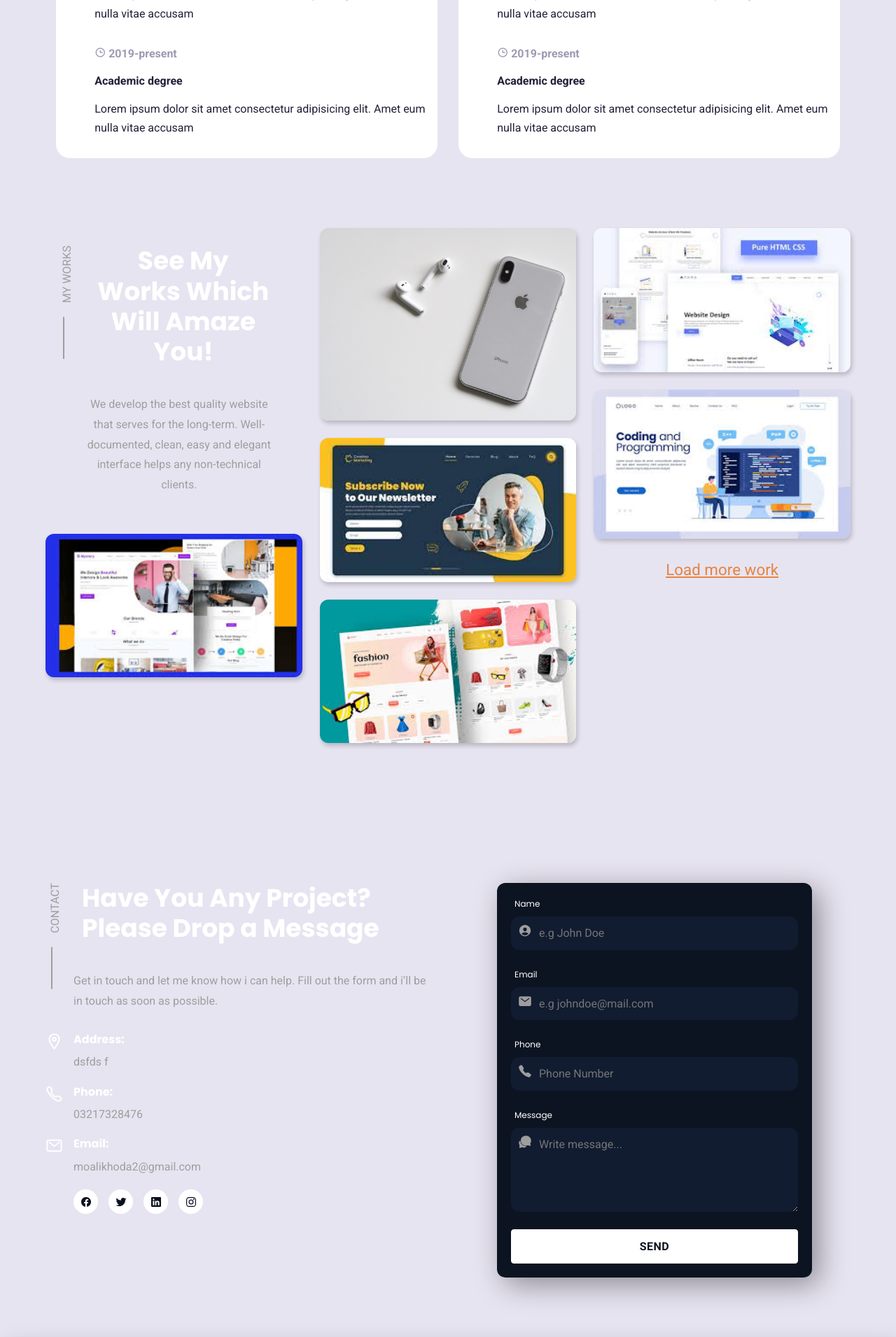
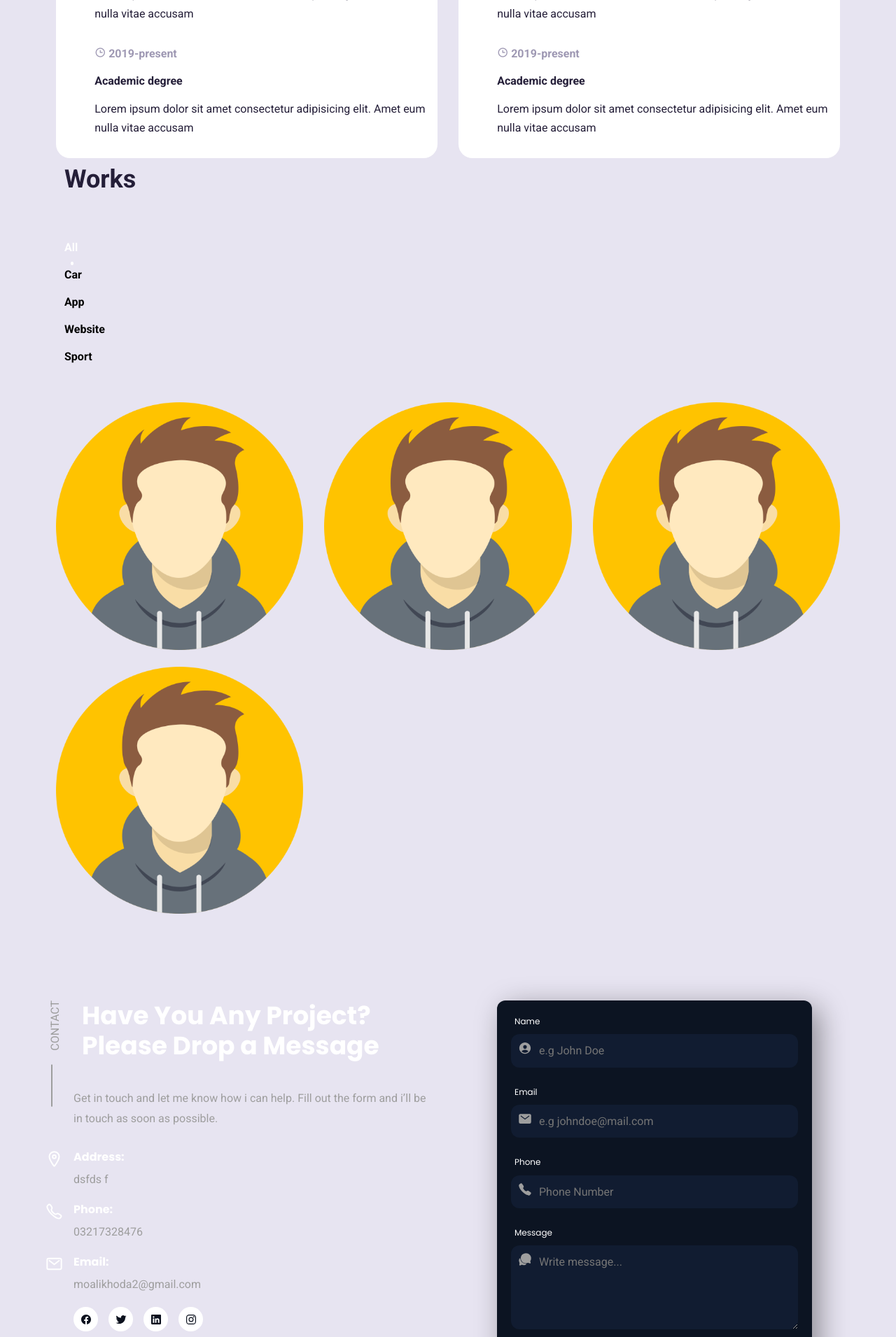
Before and after one commit to alikhodabakhsh/Portfolio, a Django app: page / in a window 1280 px wide. Shown: the part 2241-4152 px from the top of the page at 70% size. Run offline with Django 4.2, Linux system fonts and the light colour scheme; data comes from the database, SQL or seed files in the repository; some libraries are stand-ins or nearby versions; some web fonts are replaced.

Commit message:
frontend portfolio

```diff
--- a/config/settings.py
+++ b/config/settings.py
@@ -41,6 +41,7 @@
     'portfolio',
 
     'ckeditor',
+    'livereload',
 ]
 
 MIDDLEWARE = [
@@ -51,6 +52,7 @@
     'django.contrib.auth.middleware.AuthenticationMiddleware',
     'django.contrib.messages.middleware.MessageMiddleware',
     'django.middleware.clickjacking.XFrameOptionsMiddleware',
+    'livereload.middleware.LiveReloadScript',
 ]
 
 ROOT_URLCONF = 'config.urls'
--- a/portfolio/models.py
+++ b/portfolio/models.py
@@ -1,5 +1,3 @@
-from ast import arg
-from audioop import reverse
 from django.db import models
 from django.contrib.auth.models import User
 from django.template.defaultfilters import slugify
@@ -13,9 +11,8 @@
         verbose_name_plural = 'Skills'
         verbose_name = "Skill"
     name = models.CharField(max_length=20, blank=True, null=True)
-    image = models.FileField(blank =True, null=True, upload_to="Skills/")
+    image = models.FileField(blank=True, null=True, upload_to="Skills/")
     is_key_skill = models.BooleanField(default=False)
-
 
     def __str__(self):
         return self.name
@@ -27,11 +24,12 @@
         verbose_name_plural = 'Tools'
         verbose_name = "Tool"
     name = models.CharField(max_length=20, blank=True, null=True)
-    image = models.FileField(blank =True, null=True, upload_to="Tools/")
+    image = models.FileField(blank=True, null=True, upload_to="Tools/")
     is_key_tool = models.BooleanField(default=False)
 
     def __str__(self):
         return self.name
+
 
 class AboutMe(models.Model):
 
@@ -43,20 +41,19 @@
     body = RichTextField(blank=True, null=True)
     banner = models.ImageField(blank=True, null=True, upload_to="banner/")
 
-
     def __str__(self):
         return self.title
+
 
 class History(models.Model):
 
     class Meta:
-        verbose_name_plural = 'Histotys'
-        verbose_name = "Histoty"
+        verbose_name_plural = 'History'
+        verbose_name = "History"
 
     experience = models.IntegerField(default=10, blank=True, null=True)
     completed_project = models.IntegerField(default=10, blank=True, null=True)
     happy_client = models.IntegerField(default=10, blank=True, null=True)
-
 
 
 class UserProfile(models.Model):
@@ -74,8 +71,10 @@
     address = models.CharField(max_length=200, blank=True, null=True)
     skills = models.ManyToManyField(Skill, blank=True)
     tools = models.ManyToManyField(Tool, blank=True)
-    about_me = models.OneToOneField(AboutMe, on_delete=models.CASCADE, blank=True, null=True)
-    histoty = models.OneToOneField(History, on_delete=models.CASCADE, blank=True, null=True)
+    about_me = models.OneToOneField(
+        AboutMe, on_delete=models.CASCADE, blank=True, null=True)
+    histoty = models.OneToOneField(
+        History, on_delete=models.CASCADE, blank=True, null=True)
 
     # Social Network
     github = models.URLField(blank=True, null=True)
@@ -87,6 +86,7 @@
     def __str__(self):
         return f'{self.user.first_name} {self.user.last_name}'
 
+
 class ContactProfile(models.Model):
 
     class Meta:
@@ -94,7 +94,7 @@
         verbose_name = 'Contact Profile'
         ordering = ["timestamp"]
     timestamp = models.DateTimeField(auto_now_add=True)
-    name = models.CharField(verbose_name="Name",max_length=100)
+    name = models.CharField(verbose_name="Name", max_length=100)
     email = models.EmailField(verbose_name="Email")
     message = models.TextField(verbose_name="Message")
 
@@ -110,17 +110,15 @@
         ordering = ["name"]
 
     name = models.CharField(max_length=200, blank=True, null=True)
-    slug = models.SlugField(null=False, unique=True )
+    slug = models.SlugField(null=False, unique=True)
     description = models.CharField(max_length=500, blank=True, null=True)
     body = RichTextField(blank=True, null=True)
     image = models.ImageField(blank=True, null=True, upload_to="portfolio")
     date = models.DateTimeField(blank=True, null=True)
     is_active = models.BooleanField(default=True)
 
-
     def __str__(self):
         return self.name
-
 
     def save(self, *args, **kwargs):
         if not self.slug:
--- a/static/assets/css/style.css
+++ b/static/assets/css/style.css
@@ -748,10 +748,108 @@
 
 
 /*-----------------------------------*\
- * #PROJECT
+ * #Portfolio
 \*-----------------------------------*/
+.portfolio .portfolio-filter{
+  flex: 0 0 100%;
+  max-width: 100%;
+  text-align: center;
+  margin-bottom: var(--m-2-5);
+}
+.portfolio .portfolio-filter button{
+  border: none;
+  background-color: transparent;
+  font-weight: var(--font-semibold);
+  text-transform: capitalize;
+  margin: var(--m-0-75);
+  cursor: pointer;
+  white-space: nowrap;
+  transition: 0.3s;
+}
+.portfolio .portfolio-filter button.active{
+  color: var(--color-primary);
+  position: relative;
+}
+.portfolio .portfolio-filter button.active::after{
+  content: '';
+  position: absolute;
+  bottom: -0.75rem;
+  left: 45%;
+  width: 0.3rem;
+  height: 0.3rem;
+  background-color: var(--color-primary);
+  border-radius: 50%;
+}
+.portfolio-item{
+  flex: 0 0 33.33%;
+  max-width: 33.33%;
+  margin-bottom: var(--m-1-5);
+}
+.portfolio-item-inner{
+  position: relative;
+  overflow: hidden;
+}
+.portfolio-item .mask{
+  background: rgba(0,0,0,.9);
+  position: absolute;
+  left: 0;
+  top: 0;
+  height: 100%;
+  width: 100%;
+  transition: 0.3s;
+  opacity: 0;
+}
+.portfolio-item-inner:hover .mask{
+  opacity: 0.9;
+}
+.portfolio-item .term{
+  color: #fff;
+  background: var(--color-primary);
+  border-bottom-left-radius: 0.98rem;
+  border-bottom-right-radius: 0.98rem;
+  position: absolute;
+  top: 0;
+  left: var(--m-1-5);
+  font-size: var(--small-font-size);
+  display: inline-block;
+  padding: 0.19rem 0.625rem;
+  transform: translateY(-40px);
+  transition: 0.3s;
+}
+.portfolio-item h3{
+  color: #fff;
+  font-size: 1.25rem;
+  margin: 0 0 .98rem;
+  padding: 0 1.25rem;
+  position: absolute;
+  top: 3.75rem;
+  transition: 0.3s;
+  transform: translateY(30px);
+  opacity: 0;
+}
+.portfolio-item .more-button{
+  color: #fff;
+  position: absolute;
+  bottom: var(--m-1-5);
+  left: var(--m-1-5);
+  font-size: 1.6rem;
+  display: block;
+  background: var(--color-primary);
+  height: 2.5rem;
+  width: 2.5rem;
+  cursor: pointer;
+  border-radius: 50%;
+  text-align: center;
+  line-height: 28px;
+  transition: 0.3s;
+  opacity: 0;
+}
+.portfolio-item-inner:hover h3,.portfolio-item-inner:hover span{
+  opacity: 1;
+  transform: translateY(0);
+}
 
-.project { padding-block: var(--section-padding); }
+
 
 .project-content{
   margin: 0 auto;
--- a/templates/hero.html
+++ b/templates/hero.html
@@ -6,11 +6,12 @@
     <!--intro-->
     <div class="hero-content">
       <!-- avatar image -->
-			<img src="{{ me.userprofile.avatar.url }}" alt="{{ me.first_name }}">
+      <img src="{{ me.userprofile.avatar.url }}" alt="{{ me.first_name }}" />
       <!-- info -->
-			<h1 class=" h1 hero-title">
-				Hi, I’m <span class="text--hsl">{{ me.first_name }} {{ me.last_name }} </span>&nbsp;<span
-					class="wave">👋</span>
+      <h1 class="h1 hero-title">
+        Hi, I’m
+        <span class="text--hsl">{{ me.first_name }} {{ me.last_name }} </span
+        >&nbsp;<span class="wave">👋</span>
       </h1>
       <p class="section-text">
         I'm a <strong class="text--hsl">{{ me.userprofile.job }}</strong>
--- a/templates/project.html
+++ b/templates/project.html
@@ -1,51 +1,70 @@
 {% load static %}
 
-    <!--
-      - #PROJECTS
-    -->
-
-    <section class="project" id="portfolio">
-
-        <ul class="project-list">
-
-          <li>
-            <div class="project-content section-content">
-
-              <p class="section-subtitle">My Works</p>
-
-              <h2 class="h3 section-title">See My Works Which Will Amaze You!</h2>
-
-              <p class="section-text">
-                We develop the best quality website that serves for the long-term. Well-documented, clean, easy and
-                elegant interface
-                helps any non-technical clients.
-              </p>
-
-            </div>
-          </li>
-
-          {% for project in portfolio  %}
-          <li>
-            <a class="project-card">
-
-              <figure class="card-banner">
-                <img src="{{ project.image.url }}" class="w-100" alt="A macintosh on a yellow background.">
-              </figure>
-
-              <div class="card-content">
-                <h3 class="h4 card-title">{{ project.name }}</h3>
-
-                <time class="publish-date" datetime="">{{ project.date }}</time>
-              </div>
-
-            </a>
-          </li>
-          {% endfor %}
-
-          <li>
-            <button class="load-more">Load more work</button>
-          </li>
-
-        </ul>
-
-      </section>
+<!-- #Portfolio -->
+<section class="portfolio section" id="portfolio">
+	<div class="container">
+		<!-- section title -->
+		<h2 class="section-title padd-15">Works</h2>
+		<div class="row">
+			<div class="portfolio-filter padd-15">
+				<div class="portfolio-filter-inner">
+					<button type="button" class="active">All</button>
+					<button type="button">car</button>
+					<button type="button">App</button>
+					<button type="button">website</button>
+					<button type="button">Sport</button>
+				</div>
+			</div>
+		</div>
+		<div class="row">
+			<!-- portfolio item -->
+			<div class="portfolio-item padd-15">
+				<div class="portfolio-item-inner">
+					<div class="portfolio-item-thumbnail">
+						<img src="{{ me.userprofile.avatar.url }}" alt="{{ me.userprofile.avatar.url }}">
+						<div class="mask"></div>
+					</div>
+					<span class="term">Art , Design</span>
+					<h3 class="portfolio-item-title">Project</h3>
+					<span class="more-button">&hellip;</span>
+				</div>
+			</div>
+			<!-- portfolio item -->
+			<div class="portfolio-item padd-15">
+				<div class="portfolio-item-inner">
+					<div class="portfolio-item-thumbnail">
+						<img src="{{ me.userprofile.avatar.url }}" alt="{{ me.userprofile.avatar.url }}">
+						<div class="mask"></div>
+					</div>
+					<span class="term">Art , Design</span>
+					<h3 class="portfolio-item-title">Project</h3>
+					<span class="more-button">&hellip;</span>
+				</div>
+			</div>
+			<!-- portfolio item -->
+			<div class="portfolio-item padd-15">
+				<div class="portfolio-item-inner">
+					<div class="portfolio-item-thumbnail">
+						<img src="{{ me.userprofile.avatar.url }}" alt="{{ me.userprofile.avatar.url }}">
+						<div class="mask"></div>
+					</div>
+					<span class="term">Art , Design</span>
+					<h3 class="portfolio-item-title">Project</h3>
+					<span class="more-button">&hellip;</span>
+				</div>
+			</div>
+			<!-- portfolio item -->
+			<div class="portfolio-item padd-15">
+				<div class="portfolio-item-inner">
+					<div class="portfolio-item-thumbnail">
+						<img src="{{ me.userprofile.avatar.url }}" alt="{{ me.userprofile.avatar.url }}">
+						<div class="mask"></div>
+					</div>
+					<span class="term">Art , Design</span>
+					<h3 class="portfolio-item-title">Project</h3>
+					<span class="more-button">&hellip;</span>
+				</div>
+			</div>
+		</div>
+	</div>
+</section>
```
Also changed, not shown: templates/base.html (+5 -5 lines), templates/experience.html (+12 -6 lines). Lines whose indentation alone changed are shown as unchanged.
